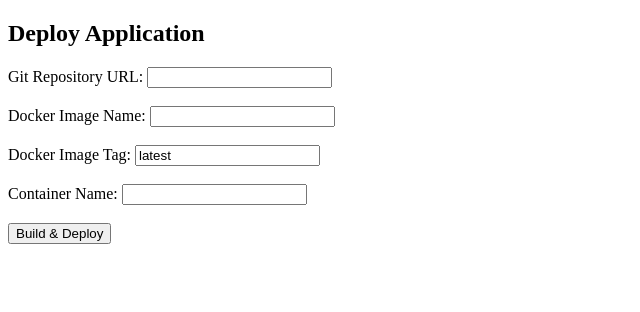
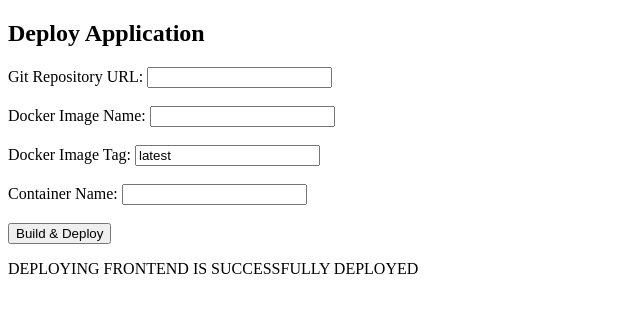
Before and after one commit to Balachandru-ai/DEPLOYMENTS, a plain HTML site: page index.html in a window 1280 px wide. Shown: the whole page, without its empty margins (0-640 px from the left). Drawn offline with Linux system fonts and the light colour scheme.

Commit message:
Update index.html

```diff
--- a/index.html
+++ b/index.html
@@ -20,5 +20,6 @@
 
     <input type="submit" value="Build & Deploy">
   </form>
+<p>DEPLOYING FRONTEND IS SUCCESSFULLY DEPLOYED</p>
 </body>
 </html>
```
